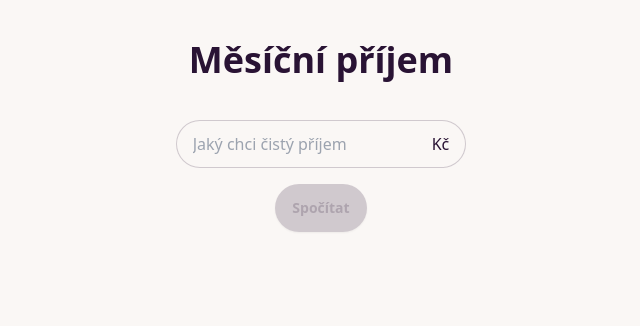
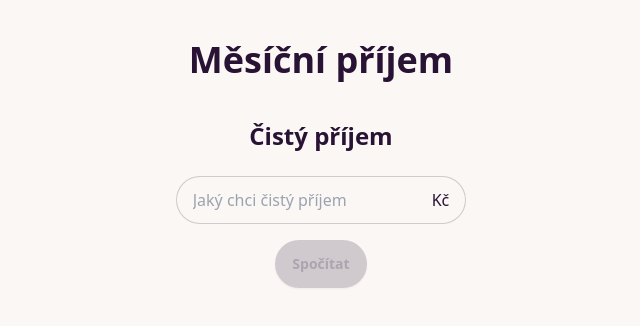
Before and after one commit to exmaxx/cz-income-simple, a SvelteKit app: page / in a window 1280 px wide. Shown: the top 326 px of the page, without its empty margins (319-959 px from the left). Built offline with nearby package versions, Linux system fonts and the light colour scheme.

Commit message:
feat: add net income heading

```diff
--- a/src/routes/IncomeForm.svelte
+++ b/src/routes/IncomeForm.svelte
@@ -14,6 +14,8 @@
 
 <h1 class="text-center">Měsíční příjem</h1>
 
+<h2 class="text-center">Čistý příjem</h2>
+
 <form method="POST" onsubmit={handleSubmit} class="m-4 flex flex-col items-center">
 	<label class="input input-bordered flex items-center gap-2">
 		<input type="number" class="grow" placeholder="Jaký chci čistý příjem" bind:value={incomeMonthly} />
```
